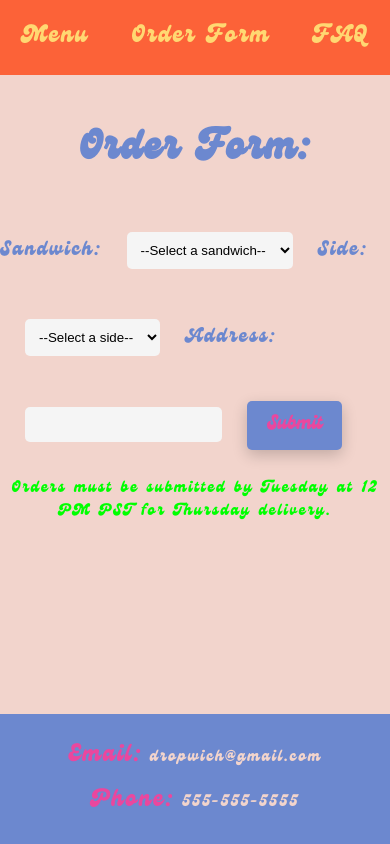
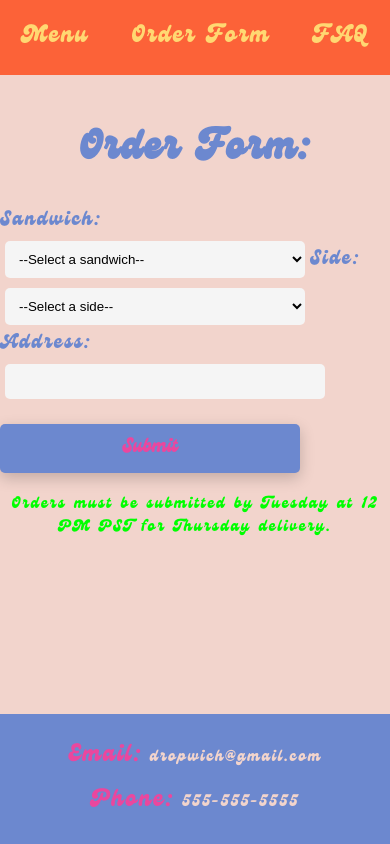
Before and after one commit to lissashea/Dropwhich, a React (Create React App) app: page /order in a window 390 px wide. Built offline with nearby package versions, Linux system fonts and the light colour scheme.

Commit message:
order form

```diff
--- a/src/components/OrderForm.css
+++ b/src/components/OrderForm.css
@@ -94,13 +94,25 @@
     margin: 10px;
   }
 
-  /* Adjust the font size of the form elements for smaller screens */
+  /* Adjust the layout of the form elements for smaller screens */
   .orderForm {
     font-size: 20px;
+    flex-direction: row;
+    flex-wrap: wrap;
+    justify-content: center;
+    align-items: center;
+  }
+
+  .madLibInput {
+    margin: 5px;
+    width: 90%;
+    max-width: 300px; /* Set a maximum width for better display on smaller screens */
   }
 
   .submitButton {
     font-size: 20px;
+    width: 90%;
+    max-width: 300px; /* Set a maximum width for better display on smaller screens */
   }
 }
 
@@ -118,7 +130,7 @@
   }
 
   .orderDeadline {
-    display: none;
+    display: block;
   }
 
   .orderForm {
```
